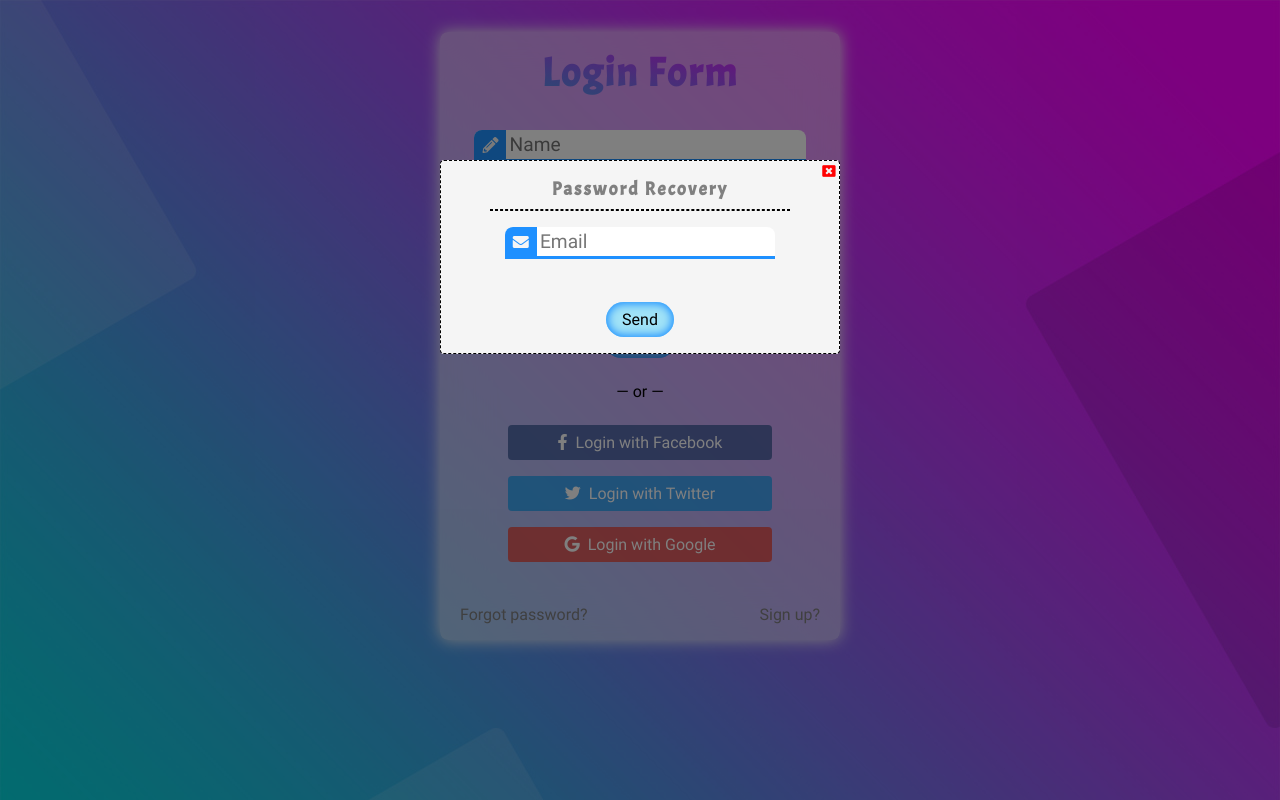
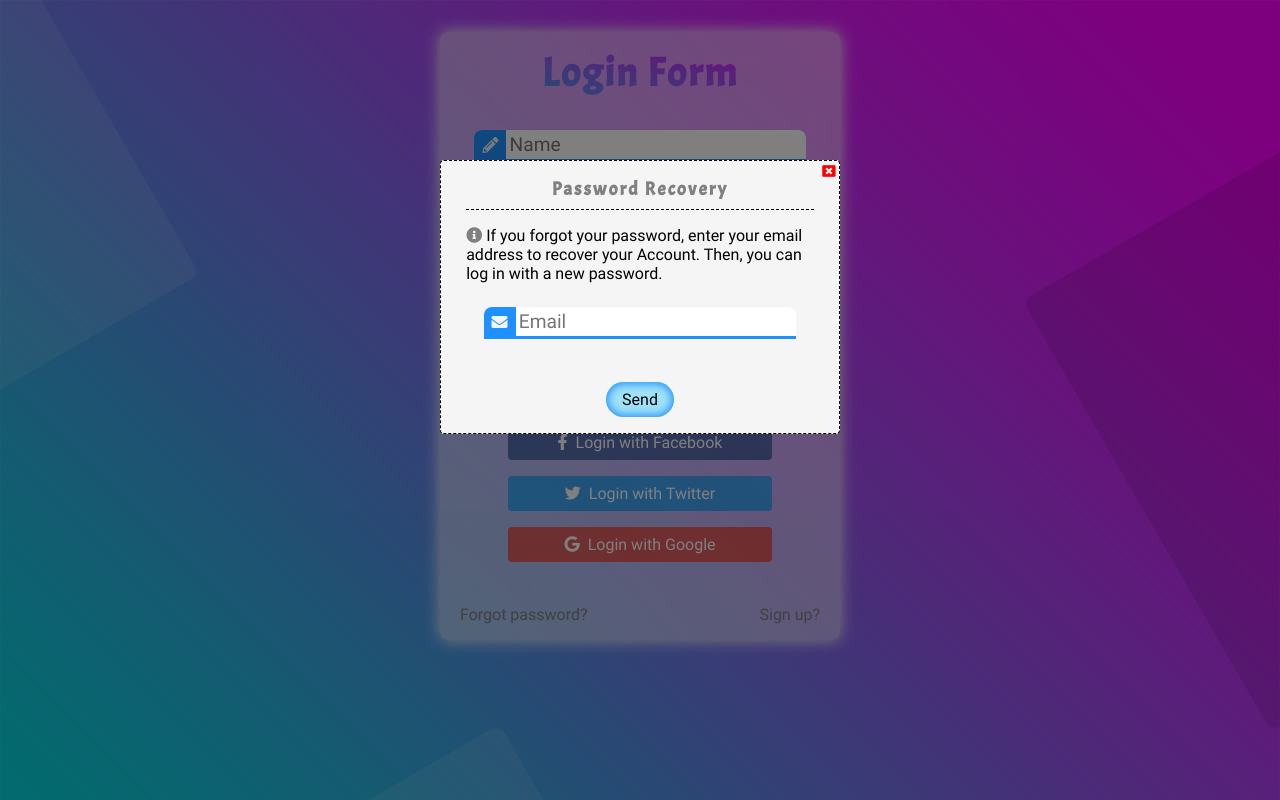
Before and after one commit to farshad-vgr/react-login-signup-form-ts, a React (Create React App) app: page / in a window 1280 px wide. Both pictures are taken after a click on the element "Forgot password?". Built offline with nearby package versions, Linux system fonts and the light colour scheme.

Commit message:
Minor edit

```diff
--- a/src/App.css
+++ b/src/App.css
@@ -227,7 +227,7 @@
 	display: flex;
 	justify-content: center;
 	align-items: center;
-	padding: 1rem 2rem;
+	padding: 1rem;
 	width: 25rem;
 	border-radius: 0.25rem;
 	border: 1px dashed var(--color-black);
@@ -250,6 +250,7 @@
 	padding-bottom: 0.5rem;
 	letter-spacing: 0.125rem;
 	font-family: "Acme", cursive;
+	border-bottom: 1px dashed var(--color-black);
 	color: var(--color-gray);
 }
 
--- a/src/components/LoginForm/LoginForm.tsx
+++ b/src/components/LoginForm/LoginForm.tsx
@@ -65,6 +65,10 @@ const LoginForm = ({ formToggler }: Props): JSX.Element => {
 												e.stopPropagation();
 												onRecovery(e);
 											}}>
+											<p style={{ textAlign: "start", textJustify: "auto" }}>
+												<i className="fa fa-info-circle" style={{marginRight: "0.25rem", color: "gray"}}></i>
+												If you forgot your password, enter your email address to recover your Account. Then, you can log in with a new password.
+											</p>
 											<EmailInput dispatch={dispatchEmail} email={emailAddress.email} emailHint={emailAddress.emailHint} placeHolder="Email" />
 											<SubmitButton btnText="Send" />
 										</form>
--- a/src/components/ModalBox/ModalBox.tsx
+++ b/src/components/ModalBox/ModalBox.tsx
@@ -6,7 +6,7 @@ interface Props {
 	children: React.ReactNode;
 }
 
-const ModalBox = forwardRef(({ onClose, title, children }: Props, ref2: Ref<HTMLButtonElement>) => {
+const ModalBox = forwardRef(({ onClose, title, children }: Props, ref2: Ref<HTMLButtonElement>): JSX.Element => {
 	return (
 		<>
 			<div
@@ -20,9 +20,8 @@ const ModalBox = forwardRef(({ onClose, title, children }: Props, ref2: Ref<HTML
 					<button className="modal-btn" onClick={onClose} ref={ref2}>
 						<i className="fa fa-window-close"></i>
 					</button>
-					<section className="modal-main">
+					<section style={{width: "95%"}}>
 						<h3 className="modal-title">{title}</h3>
-						<hr style={{ border: "1px dashed black" }}></hr>
 						<div className="modal-body">{children}</div>
 					</section>
 				</div>
```
